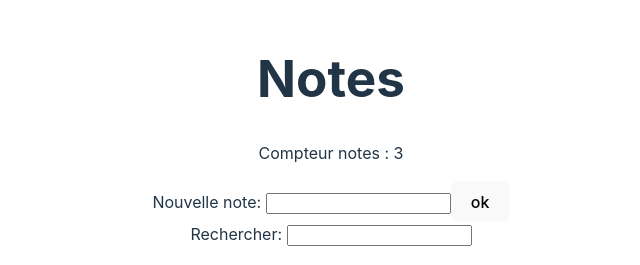
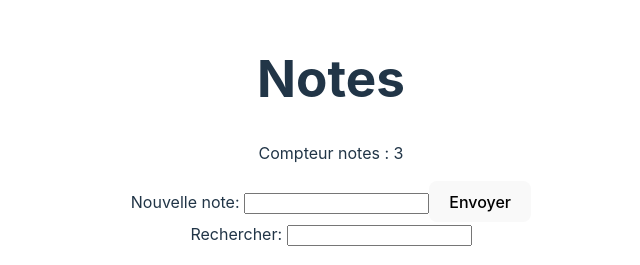
Before and after one commit to AxelMSoares/todo-react, a React (Vite) app: page / in a window 1280 px wide. Shown: the part 171-436 px from the top of the page, without its empty margins (309-949 px from the left). Built offline with nearby package versions, Linux system fonts and the light colour scheme.

Commit message:
Ajout de fonction d'ajout et d'affichage de notes

```diff
--- a/src/App.jsx
+++ b/src/App.jsx
@@ -12,10 +12,10 @@ import NoteList from './components/NoteList'
 function App() {
   const title = "Notes";
 
-  const [notes, SetNotes ] = useState([
-    {id : 1, text: "Premiere note"},
-    {id : 2, text: "Seconde note"},
-    {id : 3, text: "Troisieme note"}
+  const [notes, SetNotes] = useState([
+    { id: 1, text: "Premiere note" },
+    { id: 2, text: "Seconde note" },
+    { id: 3, text: "Troisieme note" }
   ])
 
 
@@ -25,13 +25,22 @@ function App() {
     SetNotes(newNotes);
   }
 
+  function onAddNoteBtnHandle(noteValue) {
+    const noteToAdd = {
+      id: notes.length + 1,
+      text: noteValue
+    }
+
+    SetNotes(prevNotes => [...prevNotes, noteToAdd]);
+  }
+
   return (
     <>
       <h1>{title}</h1>
-      < Counter notes = {notes} />
-      < AddNoteForm />
+      < Counter notes={notes} />
+      < AddNoteForm notes={notes} onAddBtn={onAddNoteBtnHandle} />
       < Search />
-      < NoteList notes = {notes} onRemoveBtn = {onRemoveNoteBtnHandler} />
+      < NoteList notes={notes} onRemoveBtn={onRemoveNoteBtnHandler} />
     </>
 
   )
--- a/src/components/AddNoteForm.jsx
+++ b/src/components/AddNoteForm.jsx
@@ -1,9 +1,23 @@
-export default function AddNoteForm () {
+import React, { useRef } from 'react';
+
+export default function AddNoteForm({ onAddBtn }) {
+  const noteRef = useRef(null);
+
+  const handleSubmit = (e) => {
+    e.preventDefault();
+    const noteValue = noteRef.current.value;
+    onAddBtn(noteValue); // Appel de la fonction onAddBtn avec la valeur de la note
+    // Réinitialisation de la valeur de l'input après soumission du formulaire
+    noteRef.current.value = '';
+  }
+
   return (
     <div>
+      <form onSubmit={handleSubmit}>
         <label htmlFor="note">Nouvelle note: </label>
-        <input type="text" id="note" />
-        <button>ok</button>
-      </div>
+        <input type="text" id="note" ref={noteRef} />
+        <button type="submit">Envoyer</button>
+      </form>
+    </div>
   )
 }
--- a/src/components/Counter.jsx
+++ b/src/components/Counter.jsx
@@ -1,4 +1,4 @@
-export default function Counter ({notes}) {
+export default function Counter({ notes }) {
   return (
     <p>Compteur notes : {notes.length}</p>
   )
--- a/src/components/NoteDetails.jsx
+++ b/src/components/NoteDetails.jsx
@@ -1,4 +1,4 @@
-export default function NoteDetails () {
+export default function NoteDetails() {
     return (
         <p></p>
     )
--- a/src/components/NoteListItem.jsx
+++ b/src/components/NoteListItem.jsx
@@ -1,4 +1,4 @@
-export default function NoteListItem (note) {
+export default function NoteListItem(note) {
   return (
     <div>{note.text}</div>
   )
--- a/src/components/Search.jsx
+++ b/src/components/Search.jsx
@@ -1,4 +1,4 @@
-export default function Search () {
+export default function Search() {
   return (
     <div>
       <label htmlFor="search">Rechercher: </label>
```
Also changed, not shown: src/components/NoteList.jsx (+5 -5 lines).
